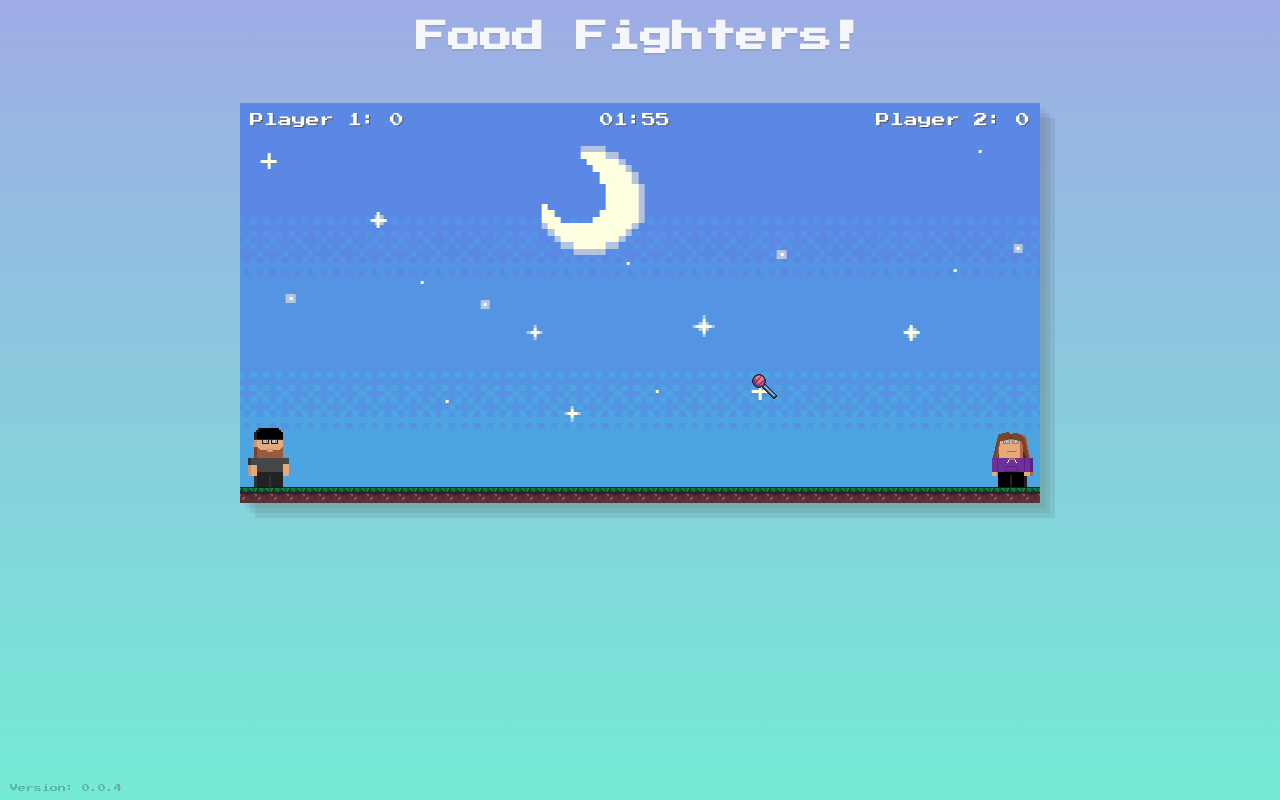
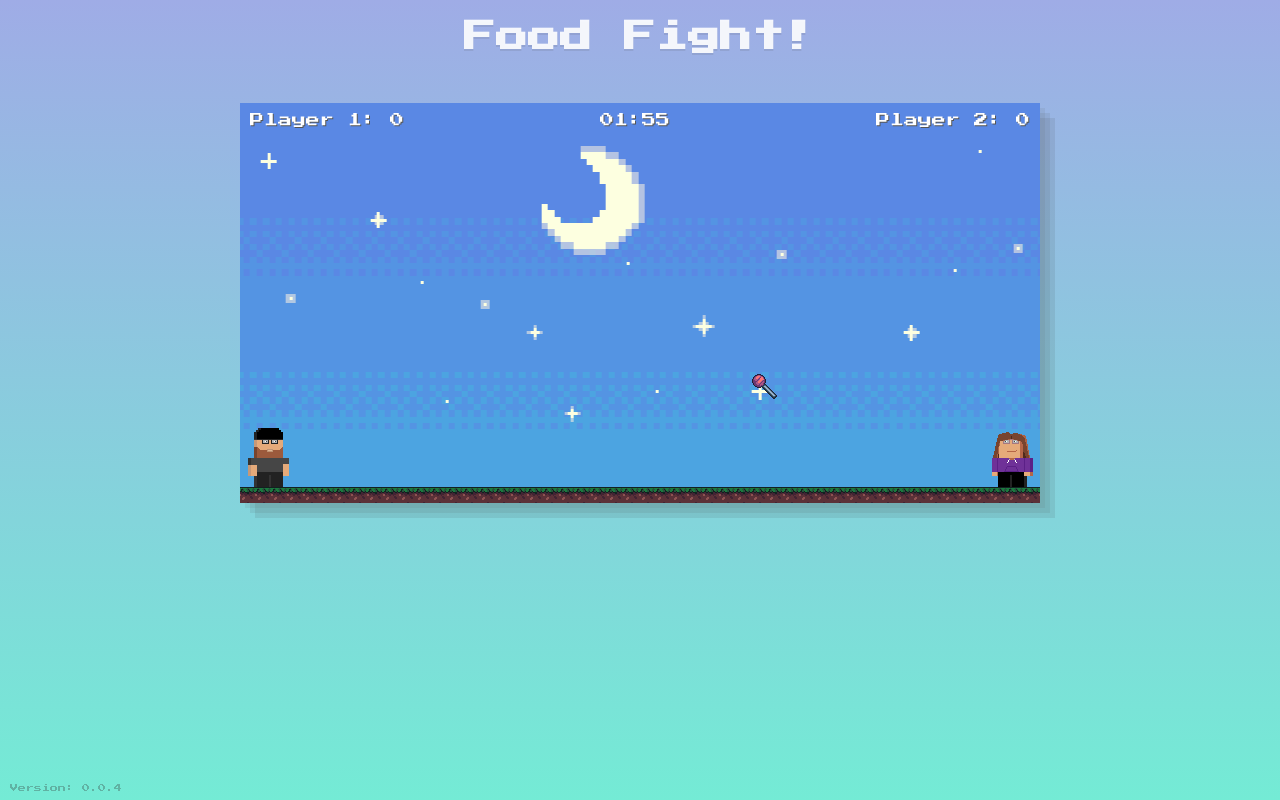
Before and after one commit to kandersson135/foodfight, a plain HTML site: page index.html in a window 1280 px wide. Drawn offline with Linux system fonts and the light colour scheme.

Commit message:
Update index.html

```diff
--- a/index.html
+++ b/index.html
@@ -10,14 +10,14 @@
 
     <link rel="apple-touch-icon" href="img/webapp-icon.png">
     <link rel="shortcut icon" type="image/x-icon" href="img/favicon.ico">
-    <title>Food Fighters!</title>
+    <title>Food Fight!</title>
 
     <!-- css -->
     <link rel="stylesheet" href="css/main.css">
   </head>
 
   <body>
-    <h1 id="game-title">Food Fighters!</h1>
+    <h1 id="game-title">Food Fight!</h1>
 
     <div id="game-container">
       <div class="block" id="block0"></div>
```
